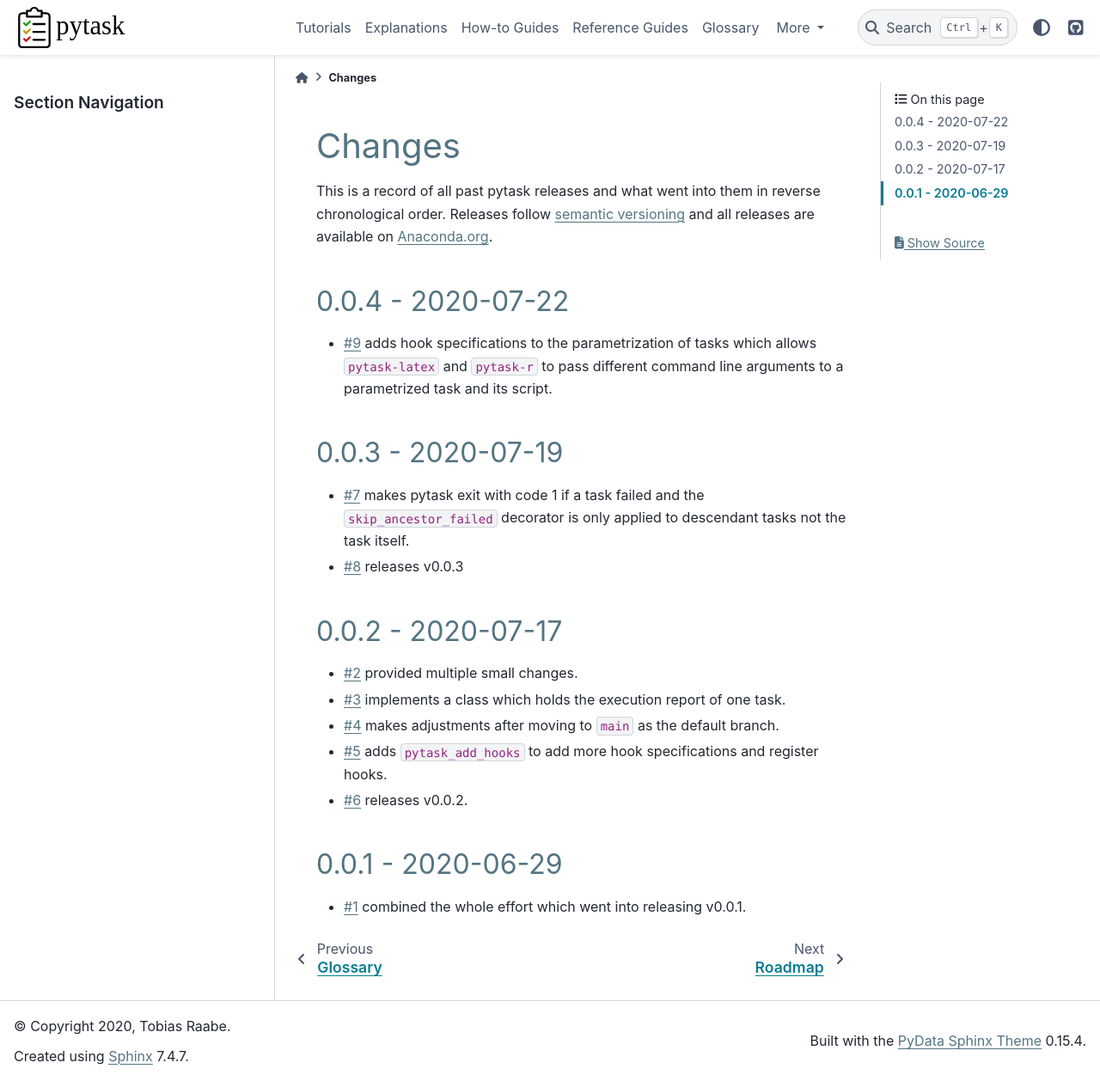
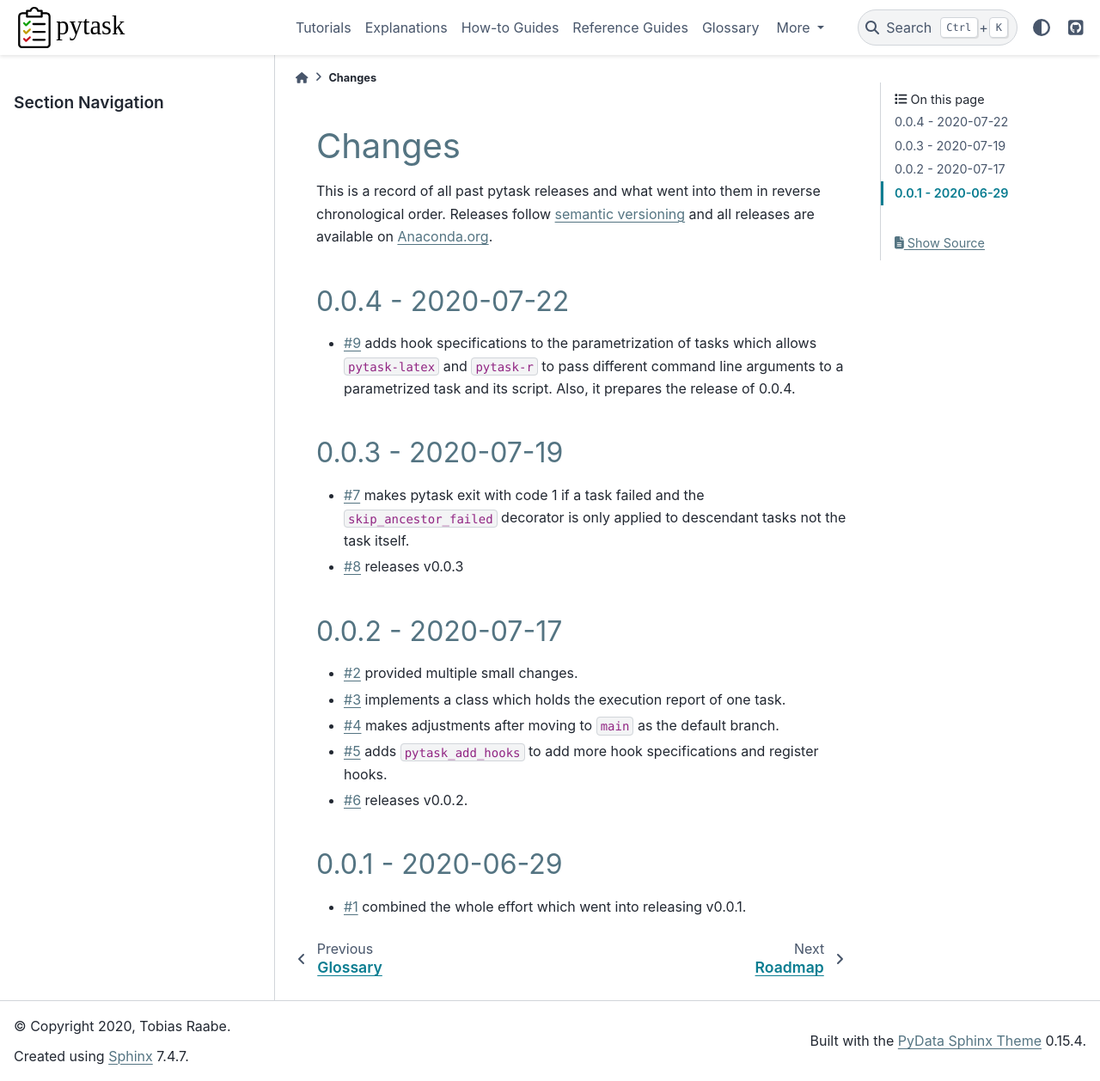
Before and after one commit to pytask-dev/pytask, a Sphinx documentation site: the page built from docs/changes.rst, in a window 1280 px wide and 1258 px high. Shown: the whole window at 86% size. Built offline with Sphinx 7.4.7 and the PyData theme 0.15.4, drawn with Linux system fonts in a browser that asks for light colours.

Commit message:
adjust changes.

```diff
--- a/docs/changes.rst
+++ b/docs/changes.rst
@@ -10,7 +10,7 @@
 
 - :gh:`9` adds hook specifications to the parametrization of tasks which allows
   ``pytask-latex`` and ``pytask-r`` to pass different command line arguments to a
-  parametrized task and its script.
+  parametrized task and its script. Also, it prepares the release of 0.0.4.
 
 
 0.0.3 - 2020-07-19
```
